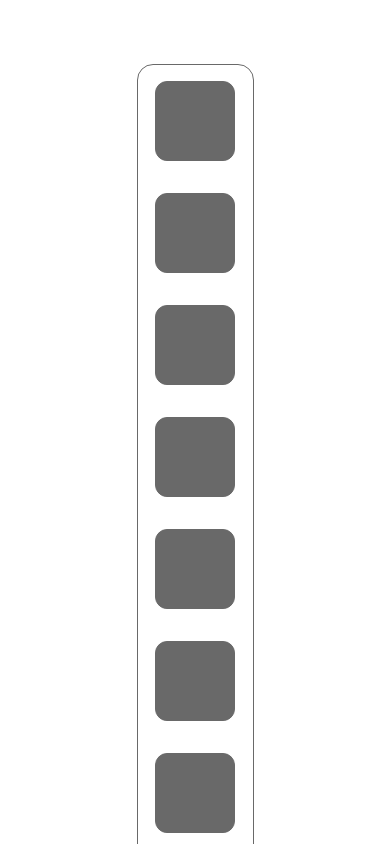
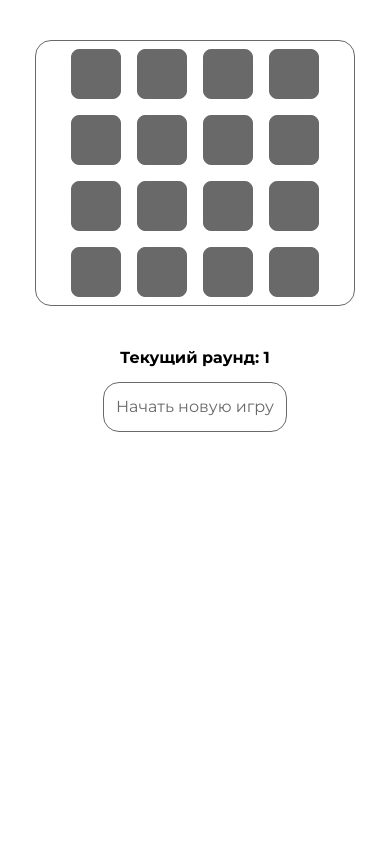
Before and after one commit to maxsvst/SecondProject, a React (Create React App) app: page / in a window 390 px wide. Shown: the top 844 px of the page. Built offline with nearby package versions, Linux system fonts and the light colour scheme.

Commit message:
Добавление адаптивности

```diff
--- a/src/styles/styles.js
+++ b/src/styles/styles.js
@@ -1,6 +1,6 @@
 export const squareStyle =
-  "border rounded-xl mx-4 my-4 border-[#696969] transition ease-linear delay-150 h-20 w-20";
+  "border rounded-lg mx-2 my-2 border-[#696969] transition ease-linear delay-150 h-[50px] w-[50px] sm:mx-3 sm:my-3 sm:h-[60px] sm:w-[60px] sm:rounded-xl lg:mx-4 lg:my-4 lg:h-20 lg:w-20 lg:rounded-2xl";
 export const buttonStyle =
   "px-3 mt-3 py-3 rounded-2xl border border-[#696969] transition ease-linear delay-150 hover:bg-[#696969] font-sans font-normal text-[#696969] hover:text-white";
 export const squaresStyle =
-  "flex flex-wrap items-center justify-center basis-[30%] my-16 border rounded-2xl border-[#696969]";
+  "flex flex-wrap items-center justify-center max-w-[320px] my-10 border rounded-2xl border-[#696969] sm:max-w-[400px] sm:my-16 lg:max-w-[500px]";
--- a/src/ui/organisms/GameField.js
+++ b/src/ui/organisms/GameField.js
@@ -7,6 +7,8 @@ export default function GameField() {
   const [colorsArray, setColorsArray] = useState([]);
   const [colorToCompare, setColorToCompare] = useState([]);
   const [round, setRound] = useState(1);
+
+  const isColorsArrayEmpty = colorsArray.length === 0 ? "invisible " : "visible ";
 
   useEffect(() => {
     setColorsArray(shuffle(startColorsArray));
@@ -77,8 +79,8 @@ export default function GameField() {
 
   return (
     <div className="flex flex-col items-center">
-      <div className="h-full flex items-center justify-center">
-        <div className={squaresStyle}>
+      <div className="h-full flex items-center justify-center px-4">
+        <div className={isColorsArrayEmpty + squaresStyle}>
           <Squares />
         </div>
       </div>
```
